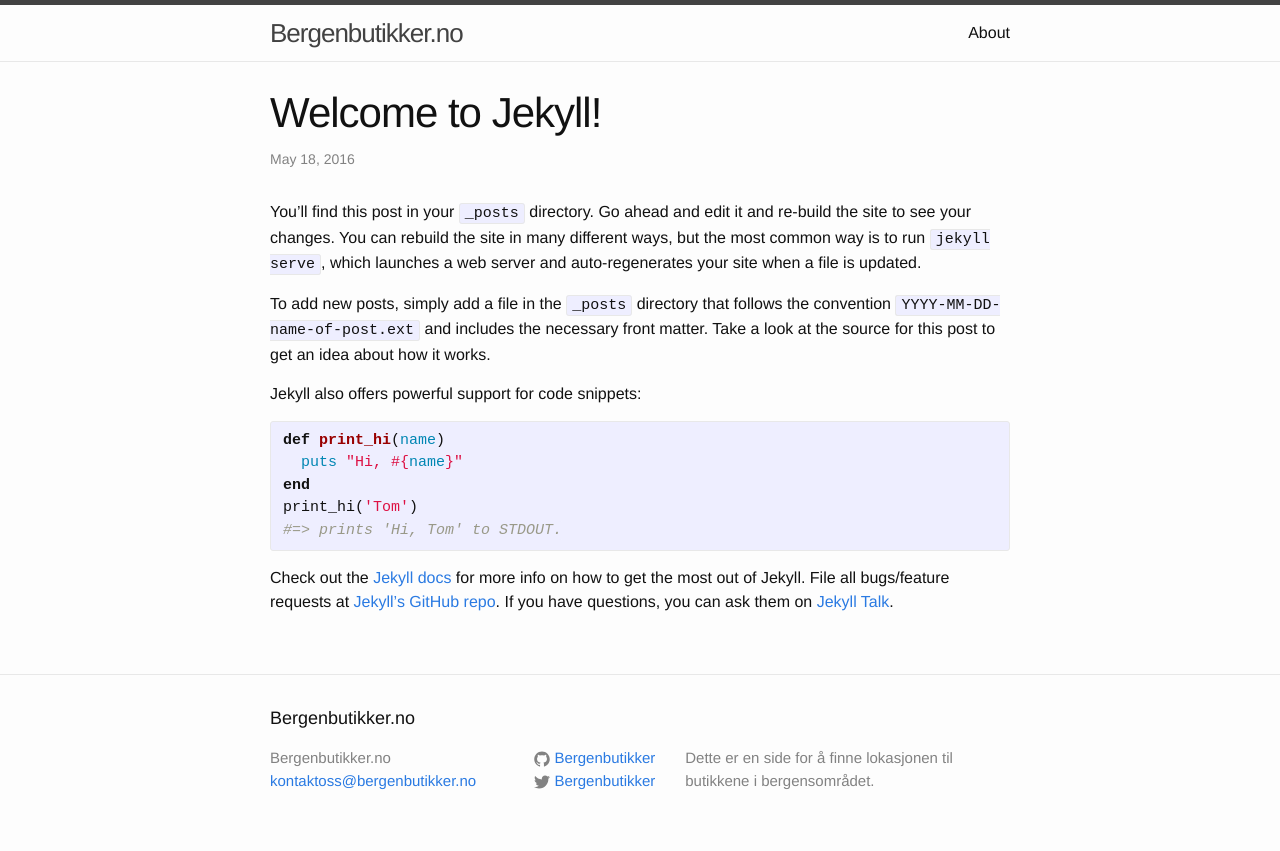
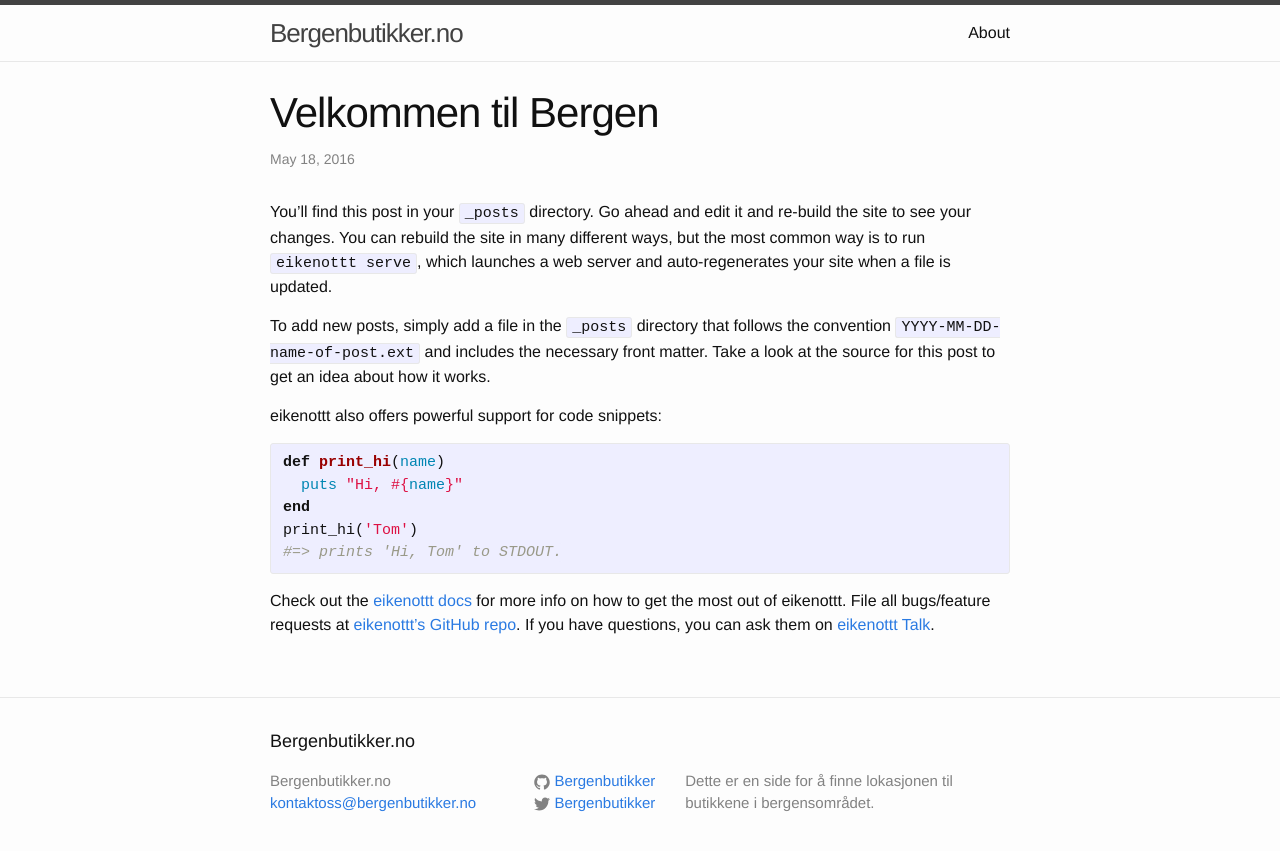
Before and after one commit to eikenottt/eikenottt.github.io, a Jekyll site: the page built from _posts/2016-05-18-welcome-to-jekyll.markdown, in a window 1280 px wide. Shown: the top 851 px of the page. Built offline with Jekyll 4.4.1, drawn with Linux system fonts in a browser that asks for light colours.

```diff
--- a/_posts/2016-05-18-welcome-to-jekyll.markdown
+++ b/_posts/2016-05-18-welcome-to-jekyll.markdown
@@ -1,14 +1,14 @@
 ---
 layout: post
-title:  "Welcome to Jekyll!"
+title:  "Velkommen til Bergen"
 date:   2016-05-18 08:29:28 -0400
-categories: jekyll update
+categories: eikenottt update
 ---
-You’ll find this post in your `_posts` directory. Go ahead and edit it and re-build the site to see your changes. You can rebuild the site in many different ways, but the most common way is to run `jekyll serve`, which launches a web server and auto-regenerates your site when a file is updated.
+You’ll find this post in your `_posts` directory. Go ahead and edit it and re-build the site to see your changes. You can rebuild the site in many different ways, but the most common way is to run `eikenottt serve`, which launches a web server and auto-regenerates your site when a file is updated.
 
 To add new posts, simply add a file in the `_posts` directory that follows the convention `YYYY-MM-DD-name-of-post.ext` and includes the necessary front matter. Take a look at the source for this post to get an idea about how it works.
 
-Jekyll also offers powerful support for code snippets:
+eikenottt also offers powerful support for code snippets:
 
 {% highlight ruby %}
 def print_hi(name)
@@ -18,8 +18,8 @@
 #=> prints 'Hi, Tom' to STDOUT.
 {% endhighlight %}
 
-Check out the [Jekyll docs][jekyll-docs] for more info on how to get the most out of Jekyll. File all bugs/feature requests at [Jekyll’s GitHub repo][jekyll-gh]. If you have questions, you can ask them on [Jekyll Talk][jekyll-talk].
+Check out the [eikenottt docs][eikenottt-docs] for more info on how to get the most out of eikenottt. File all bugs/feature requests at [eikenottt’s GitHub repo][eikenottt-gh]. If you have questions, you can ask them on [eikenottt Talk][eikenottt-talk].
 
-[jekyll-docs]: http://jekyllrb.com/docs/home
-[jekyll-gh]:   https://github.com/jekyll/jekyll
-[jekyll-talk]: https://talk.jekyllrb.com/
+[eikenottt-docs]: http://jekyllrb.com/docs/home
+[eikenottt-gh]:   https://github.com/eikenottt/eikenottt
+[eikenottt-talk]: https://talk.jekyllrb.com/
--- a/index.html
+++ b/index.html
@@ -18,6 +18,4 @@
     {% endfor %}
   </ul>
 
-  <p class="rss-subscribe">subscribe <a href="{{ "/feed.xml" | prepend: site.baseurl }}">via RSS</a></p>
-
 </div>
```
